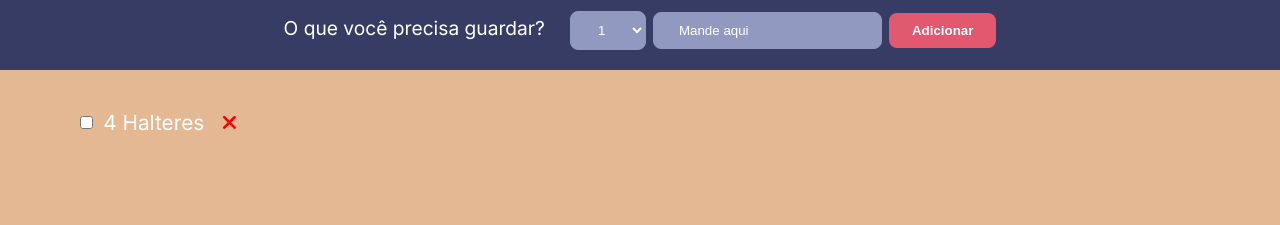
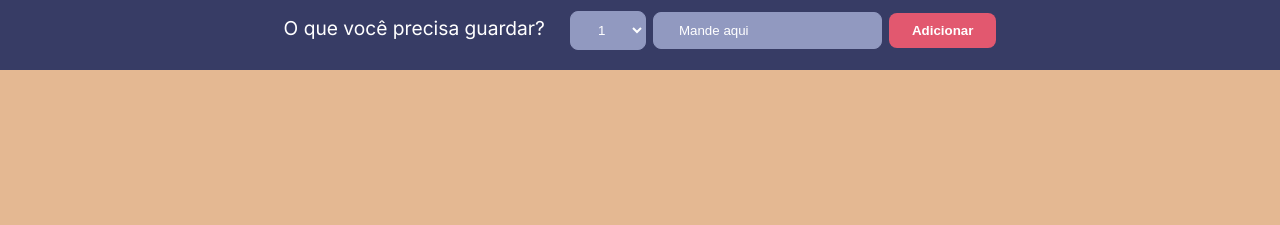
Before and after one commit to Luis-avellar/apt-espaco--mulher, a React (Vite) app: page / in a window 1280 px wide. Shown: the part 326-551 px from the top of the page. Built offline with nearby package versions, Linux system fonts and the light colour scheme.

Commit message:
create feature for add grid-item

```diff
--- a/src/app.jsx
+++ b/src/app.jsx
@@ -1,6 +1,24 @@
 import { FaXmark } from 'react-icons/fa6'
+import { useState } from 'react'
 
-const App = () => (
+const App = () => {
+	const [product, setProduct] = useState([])
+
+	const handleSubmit = e => {
+		e.preventDefault()
+
+		const { quantity, category } = e.target.elements
+
+		const newProduct = {
+			id: crypto.randomUUID(),
+			[quantity.name]: quantity.value,
+			[category.name]: category.value,
+		}
+
+		setProduct(prev => [...prev, newProduct])
+	}
+
+	return (
 		<>
 			<nav>
 				<div className='container'>
@@ -9,16 +27,16 @@ const App = () => (
 				</div>
 
 				<div className='container-form'>
-				<form action='#'>
+					<form onSubmit={handleSubmit}>
 						<label htmlFor='#'>
 							O que você precisa guardar?
-						<select>
+							<select name='quantity'>
 								<option value='1'>1</option>
 								<option value='2'>2</option>
 								<option value='3'>3</option>
 							</select>
 						</label>
-					<input type='text' placeholder='Mande aqui' />
+						<input type='text' name='category' placeholder='Mande aqui' />
 						<button>Adicionar</button>
 					</form>
 				</div>
@@ -26,14 +44,17 @@ const App = () => (
 
 			<section>
 				<div className='container-grid'>
-				<form className='grid'>
-					<label htmlFor='#'>
-						<div className='icon'>
-							<input type='checkbox' name='first' />4 Halteres
+					<div className='grid-item'>
+						{product.map(product => {
+							return (
+								<div className='item' key={product.id}>
+									<input type='checkbox' name='first' />
+									<span>{`${product.quantity} ${product.category}`}</span>
 									<FaXmark style={{ color: 'red' }} />
 								</div>
-					</label>
-				</form>
+							)
+						})}
+					</div>
 				</div>
 				<div className='container-btn'>
 					<form className='clear'>
@@ -54,5 +75,6 @@ const App = () => (
 			</footer>
 		</>
 	)
+}
 
 export { App }
--- a/src/index.css
+++ b/src/index.css
@@ -80,21 +80,22 @@ section {
 	align-items: center;
 	font-size: 1.3rem;
 }
-.grid {
+.grid-item {
 	display: grid;
 	grid-template-columns: 1fr 1fr 1fr;
 	column-gap: 20rem;
+	row-gap: 5rem;
 	padding: 40px 10px;
 }
-.icon {
+.item {
 	display: flex;
 	flex-direction: row;
 	align-items: center;
 }
-.icon input {
+.item input {
 	margin-right: 10px;
 }
-.icon svg {
+.item svg {
 	margin-left: 15px;
 }
 .container-btn {
```
Also changed, not shown: 1 other file (tests, documents, lock files or other folders). Lines whose indentation alone changed are shown as unchanged.
